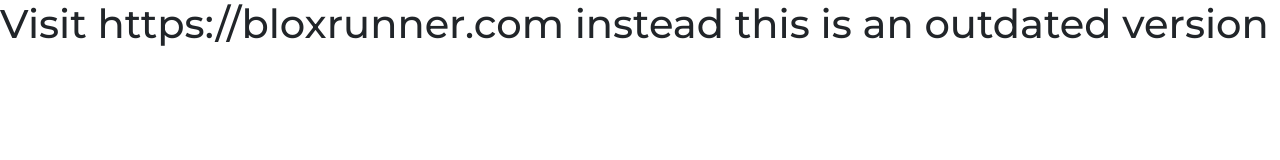
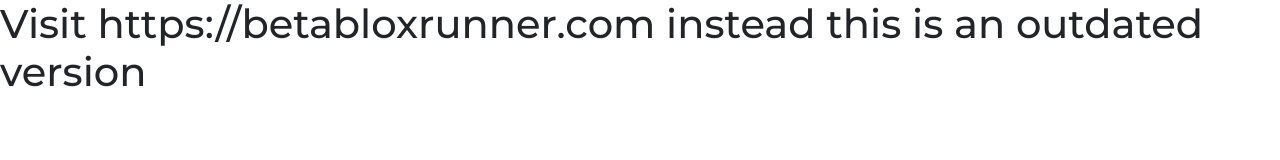
Before and after one commit to Andrew41112/rthjntrhtrjgnbtrhjgrthjgrthrth, a website: page index.html in a window 1280 px wide. Drawn offline with Linux system fonts and the light colour scheme.

Commit message:
Update index.html

```diff
--- a/index.html
+++ b/index.html
@@ -26,7 +26,7 @@
   </head>
 
 <body>
-  <h1>Visit https://bloxrunner.com instead this is an outdated version</h1>
+  <h1>Visit https://betabloxrunner.com instead this is an outdated version</h1>
 
 </body>
 </html>
```
